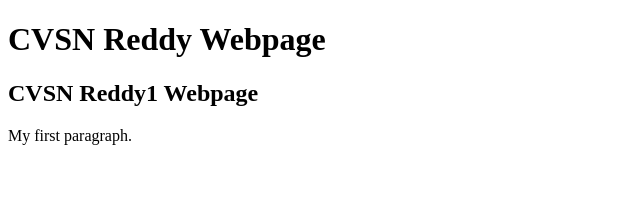
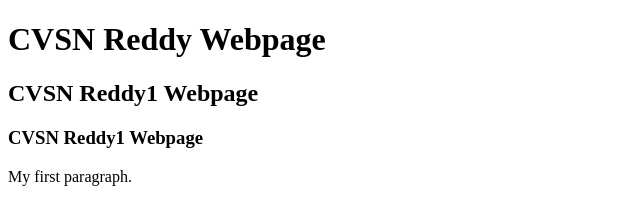
Before and after one commit to cvsnreddy/fullstackhosting, a plain HTML site: page index.html in a window 1280 px wide. Shown: the whole page, without its empty margins (0-640 px from the left). Drawn offline with Linux system fonts and the light colour scheme.

Commit message:
Update index.html

```diff
--- a/index.html
+++ b/index.html
@@ -7,6 +7,7 @@
 
 <h1>CVSN Reddy Webpage</h1>
 <h2>CVSN Reddy1 Webpage</h2>
+<h3>CVSN Reddy1 Webpage</h3>
 <p>My first paragraph.</p>
 
 </body>
```
